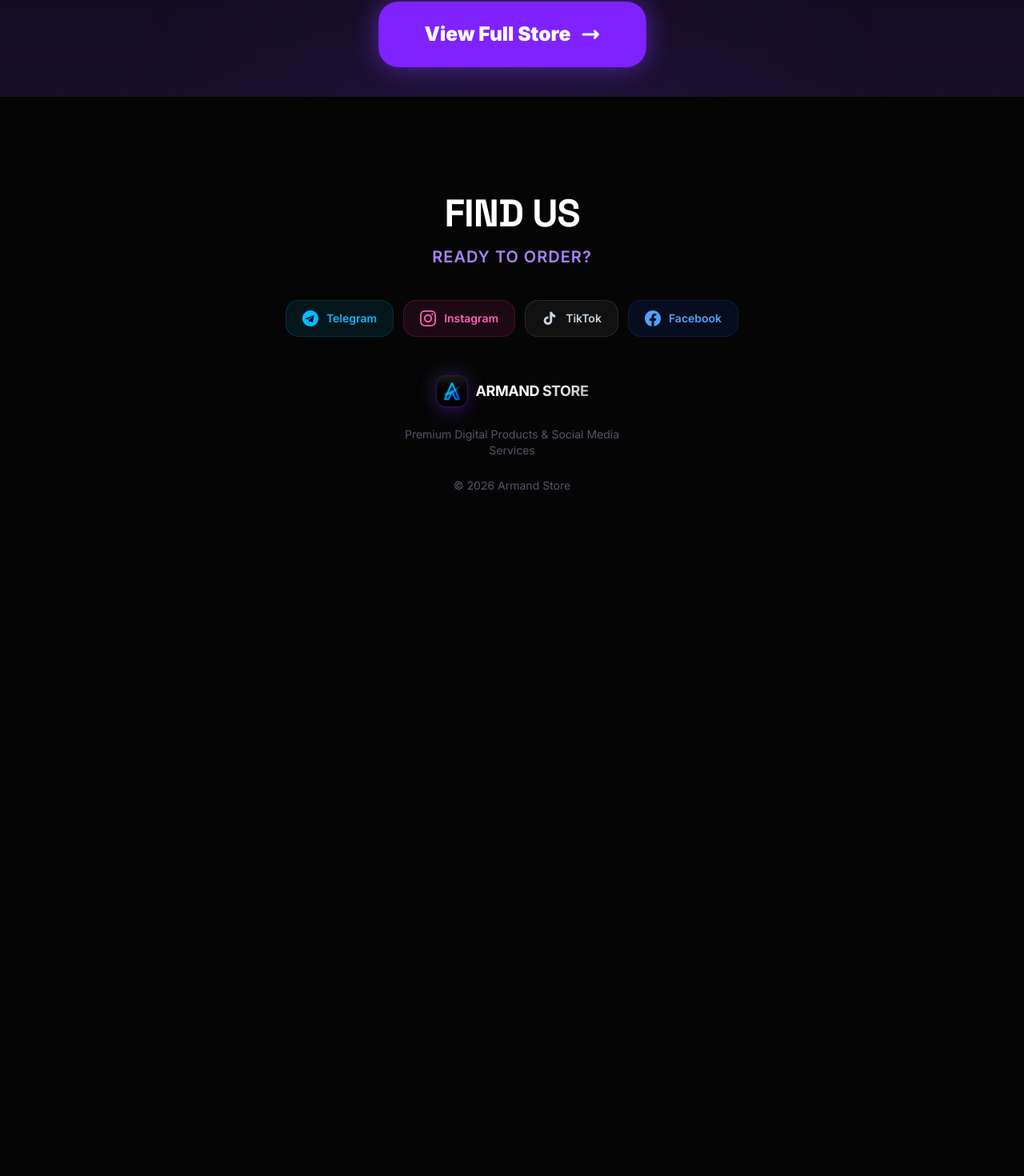
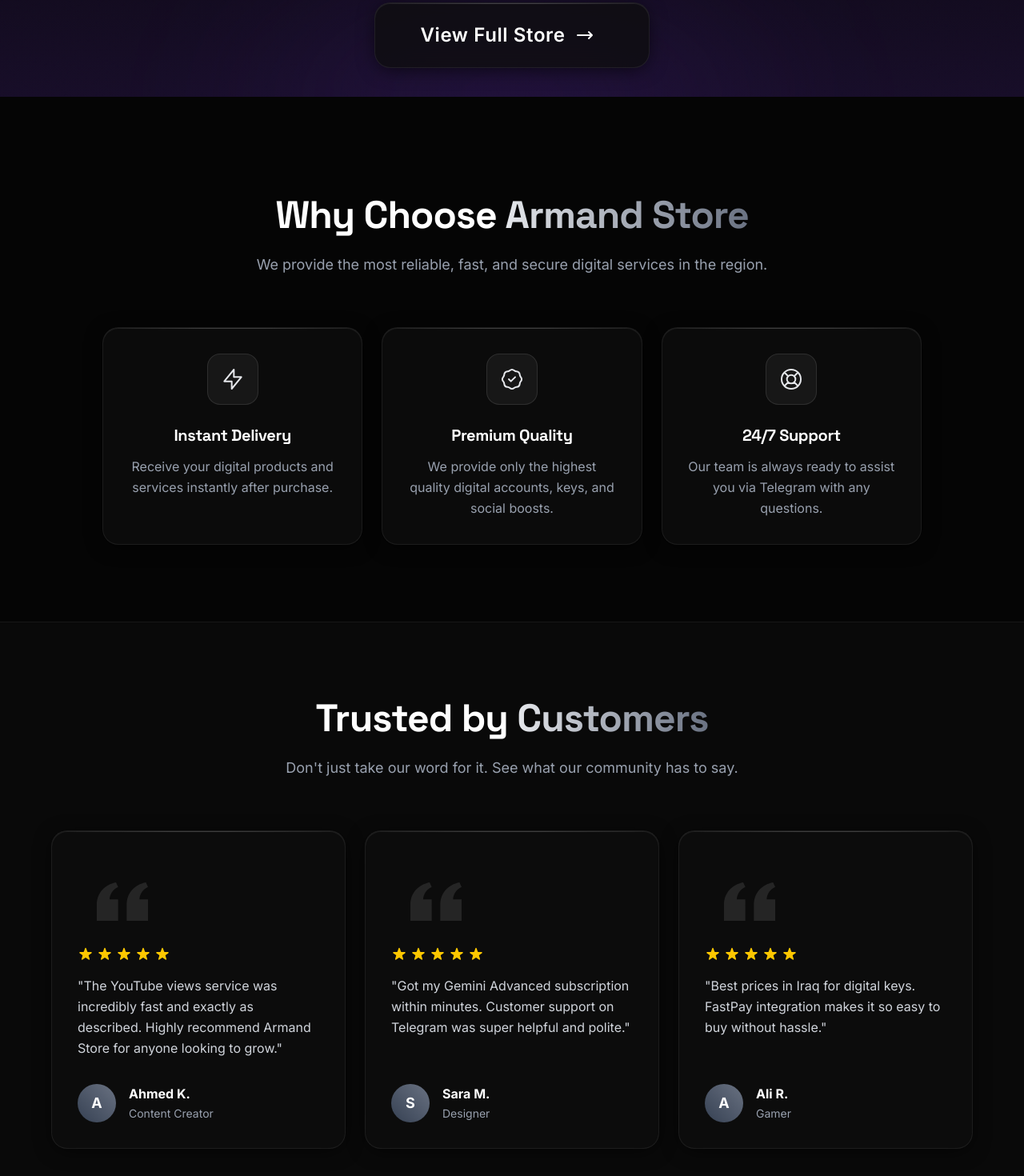
Before and after one commit to ARMAND187/Armand-store, a Next.js app: page / in a window 1280 px wide. Shown: the part 679-2149 px from the top of the page at 80% size. Before the commit the page ends 1336 px from the top, so only its background shows below. Built offline with nearby package versions, Linux system fonts and the light colour scheme.

Commit message:
feat: redesign home page with new features, reviews, scroll animations, and button styles

```diff
--- a/app/page.tsx
+++ b/app/page.tsx
@@ -3,6 +3,9 @@
 import SocialSection from "@/components/SocialSection";
 import Footer from "@/components/Footer";
 import Link from "next/link";
+import FeaturesSection from "@/components/FeaturesSection";
+import ReviewsSection from "@/components/ReviewsSection";
+import FadeIn from "@/components/FadeIn";
 
 export default function HomePage() {
   return (
@@ -12,19 +15,26 @@
         <Hero />
 
         {/* View Full Store Button replacing Top Products */}
+        <FadeIn direction="up">
           <section className="pb-16 flex justify-center px-4 relative z-10 -mt-8 sm:-mt-12">
-          <Link href="/store" className="inline-flex items-center gap-3 px-10 sm:px-14 py-5 sm:py-6 text-xl sm:text-2xl font-black rounded-3xl w-full sm:w-auto justify-center bg-violet-600 hover:bg-violet-500 text-white shadow-[0_0_30px_rgba(124,58,237,0.4)] animate-breathe transition-all duration-300 relative overflow-hidden group">
-            <span className="relative z-10 flex items-center gap-3">
+            <Link href="/store" className="glass-card inline-flex items-center gap-3 px-10 sm:px-14 py-5 sm:py-6 text-xl sm:text-2xl font-semibold rounded-3xl w-full sm:w-auto justify-center text-white hover:bg-white/5 transition-all duration-300 relative overflow-hidden group border border-white/10 shadow-[0_4px_30px_rgba(0,0,0,0.5)]">
+              <span className="relative z-10 flex items-center gap-3 tracking-wide">
                 View Full Store
-              <svg className="w-6 h-6 transition-transform group-hover:translate-x-1" fill="none" viewBox="0 0 24 24" stroke="currentColor" strokeWidth={3}>
+                <svg className="w-6 h-6 transition-transform group-hover:translate-x-1" fill="none" viewBox="0 0 24 24" stroke="currentColor" strokeWidth={2}>
                   <path strokeLinecap="round" strokeLinejoin="round" d="M17 8l4 4m0 0l-4 4m4-4H3" />
                 </svg>
               </span>
               <div className="absolute inset-0 bg-gradient-to-r from-transparent via-white/10 to-transparent -translate-x-full group-hover:animate-shimmer" />
             </Link>
           </section>
+        </FadeIn>
 
+        <FeaturesSection />
+        <ReviewsSection />
+
+        <FadeIn direction="up">
           <SocialSection />
+        </FadeIn>
       </main>
       <Footer />
     </>
--- /dev/null
+++ b/components/FadeIn.tsx
@@ -0,0 +1,36 @@
+"use client";
+
+import { motion } from "framer-motion";
+import { ReactNode } from "react";
+
+export default function FadeIn({
+  children,
+  delay = 0,
+  direction = "up",
+  className = "",
+}: {
+  children: ReactNode;
+  delay?: number;
+  direction?: "up" | "down" | "left" | "right" | "none";
+  className?: string;
+}) {
+  const directions = {
+    up: { y: 40, x: 0 },
+    down: { y: -40, x: 0 },
+    left: { x: 40, y: 0 },
+    right: { x: -40, y: 0 },
+    none: { x: 0, y: 0 },
+  };
+
+  return (
+    <motion.div
+      initial={{ opacity: 0, ...directions[direction] }}
+      whileInView={{ opacity: 1, x: 0, y: 0 }}
+      viewport={{ once: true, margin: "-100px" }}
+      transition={{ duration: 0.8, delay, ease: [0.21, 0.47, 0.32, 0.98] }}
+      className={className}
+    >
+      {children}
+    </motion.div>
+  );
+}
--- /dev/null
+++ b/components/FeaturesSection.tsx
@@ -0,0 +1,64 @@
+import FadeIn from "./FadeIn";
+
+const features = [
+  {
+    title: "Instant Delivery",
+    description: "Receive your digital products and services instantly after purchase.",
+    icon: (
+      <svg className="w-8 h-8" fill="none" viewBox="0 0 24 24" stroke="currentColor">
+        <path strokeLinecap="round" strokeLinejoin="round" strokeWidth={1.5} d="M13 10V3L4 14h7v7l9-11h-7z" />
+      </svg>
+    ),
+  },
+  {
+    title: "Premium Quality",
+    description: "We provide only the highest quality digital accounts, keys, and social boosts.",
+    icon: (
+      <svg className="w-8 h-8" fill="none" viewBox="0 0 24 24" stroke="currentColor">
+        <path strokeLinecap="round" strokeLinejoin="round" strokeWidth={1.5} d="M9 12l2 2 4-4M7.835 4.697a3.42 3.42 0 001.946-.806 3.42 3.42 0 014.438 0 3.42 3.42 0 001.946.806 3.42 3.42 0 013.138 3.138 3.42 3.42 0 00.806 1.946 3.42 3.42 0 010 4.438 3.42 3.42 0 00-.806 1.946 3.42 3.42 0 01-3.138 3.138 3.42 3.42 0 00-1.946.806 3.42 3.42 0 01-4.438 0 3.42 3.42 0 00-1.946-.806 3.42 3.42 0 01-3.138-3.138 3.42 3.42 0 00-.806-1.946 3.42 3.42 0 010-4.438 3.42 3.42 0 00.806-1.946 3.42 3.42 0 013.138-3.138z" />
+      </svg>
+    ),
+  },
+  {
+    title: "24/7 Support",
+    description: "Our team is always ready to assist you via Telegram with any questions.",
+    icon: (
+      <svg className="w-8 h-8" fill="none" viewBox="0 0 24 24" stroke="currentColor">
+        <path strokeLinecap="round" strokeLinejoin="round" strokeWidth={1.5} d="M18.364 5.636l-3.536 3.536m0 5.656l3.536 3.536M9.172 9.172L5.636 5.636m3.536 9.192l-3.536 3.536M21 12a9 9 0 11-18 0 9 9 0 0118 0zm-5 0a4 4 0 11-8 0 4 4 0 018 0z" />
+      </svg>
+    ),
+  },
+];
+
+export default function FeaturesSection() {
+  return (
+    <section className="py-24 relative z-10 px-4">
+      <div className="max-w-5xl mx-auto">
+        <FadeIn direction="up">
+          <div className="text-center mb-16">
+            <h2 className="text-3xl md:text-5xl font-black mb-6 tracking-tight text-white">
+              Why Choose <span className="text-transparent bg-clip-text bg-gradient-to-r from-gray-200 to-gray-500">Armand Store</span>
+            </h2>
+            <p className="text-gray-400 text-lg max-w-2xl mx-auto">
+              We provide the most reliable, fast, and secure digital services in the region.
+            </p>
+          </div>
+        </FadeIn>
+
+        <div className="grid grid-cols-1 md:grid-cols-3 gap-6">
+          {features.map((feature, i) => (
+            <FadeIn key={i} delay={i * 0.1} direction="up">
+              <div className="glass-card p-8 rounded-3xl h-full flex flex-col items-center text-center group hover:bg-white/5 transition-all duration-300">
+                <div className="w-16 h-16 rounded-2xl bg-white/5 border border-white/10 flex items-center justify-center text-gray-200 mb-6 group-hover:scale-110 transition-transform duration-300">
+                  {feature.icon}
+                </div>
+                <h3 className="text-xl font-bold text-white mb-3">{feature.title}</h3>
+                <p className="text-gray-400 leading-relaxed">{feature.description}</p>
+              </div>
+            </FadeIn>
+          ))}
+        </div>
+      </div>
+    </section>
+  );
+}
--- /dev/null
+++ b/components/ReviewsSection.tsx
@@ -0,0 +1,86 @@
+import FadeIn from "./FadeIn";
+
+const reviews = [
+  {
+    name: "Ahmed K.",
+    role: "Content Creator",
+    text: "The YouTube views service was incredibly fast and exactly as described. Highly recommend Armand Store for anyone looking to grow.",
+    rating: 5,
+  },
+  {
+    name: "Sara M.",
+    role: "Designer",
+    text: "Got my Gemini Advanced subscription within minutes. Customer support on Telegram was super helpful and polite.",
+    rating: 5,
+  },
+  {
+    name: "Ali R.",
+    role: "Gamer",
+    text: "Best prices in Iraq for digital keys. FastPay integration makes it so easy to buy without hassle.",
+    rating: 5,
+  },
+];
+
+function StarRating({ rating }: { rating: number }) {
+  return (
+    <div className="flex gap-1 mb-4 text-yellow-400">
+      {[...Array(5)].map((_, i) => (
+        <svg
+          key={i}
+          className={`w-5 h-5 ${i < rating ? "fill-current" : "text-gray-600 stroke-current fill-none"}`}
+          viewBox="0 0 24 24"
+        >
+          <path strokeLinecap="round" strokeLinejoin="round" strokeWidth={1} d="M11.049 2.927c.3-.921 1.603-.921 1.902 0l1.519 4.674a1 1 0 00.95.69h4.915c.969 0 1.371 1.24.588 1.81l-3.976 2.888a1 1 0 00-.363 1.118l1.518 4.674c.3.922-.755 1.688-1.538 1.118l-3.976-2.888a1 1 0 00-1.176 0l-3.976 2.888c-.783.57-1.838-.197-1.538-1.118l1.518-4.674a1 1 0 00-.363-1.118l-3.976-2.888c-.784-.57-.38-1.81.588-1.81h4.914a1 1 0 00.951-.69l1.519-4.674z" />
+        </svg>
+      ))}
+    </div>
+  );
+}
+
+export default function ReviewsSection() {
+  return (
+    <section className="py-24 relative z-10 px-4 bg-white/[0.02] border-y border-white/5">
+      <div className="max-w-6xl mx-auto">
+        <FadeIn direction="up">
+          <div className="text-center mb-16">
+            <h2 className="text-3xl md:text-5xl font-black mb-6 tracking-tight text-white">
+              Trusted by <span className="text-transparent bg-clip-text bg-gradient-to-r from-gray-200 to-gray-500">Customers</span>
+            </h2>
+            <p className="text-gray-400 text-lg max-w-2xl mx-auto">
+              Don't just take our word for it. See what our community has to say.
+            </p>
+          </div>
+        </FadeIn>
+
+        <div className="grid grid-cols-1 md:grid-cols-3 gap-6">
+          {reviews.map((review, i) => (
+            <FadeIn key={i} delay={i * 0.1} direction="up">
+              <div className="glass-card p-8 rounded-3xl h-full flex flex-col relative overflow-hidden group">
+                <div className="absolute top-0 right-0 p-6 opacity-10 group-hover:opacity-20 transition-opacity">
+                  <svg className="w-16 h-16 text-white" fill="currentColor" viewBox="0 0 24 24">
+                    <path d="M14.017 21v-7.391c0-5.704 3.731-9.57 8.983-10.609l.995 2.151c-2.432.917-3.995 3.638-3.995 5.849h4v10h-9.983zm-14.017 0v-7.391c0-5.704 3.748-9.57 9-10.609l.996 2.151c-2.433.917-3.996 3.638-3.996 5.849h3.983v10h-9.983z" />
+                  </svg>
+                </div>
+
+                <StarRating rating={review.rating} />
+                <p className="text-gray-300 leading-relaxed mb-8 relative z-10 flex-1">
+                  "{review.text}"
+                </p>
+
+                <div className="flex items-center gap-4 relative z-10">
+                  <div className="w-12 h-12 rounded-full bg-gradient-to-tr from-gray-700 to-gray-500 flex items-center justify-center text-white font-bold text-lg">
+                    {review.name.charAt(0)}
+                  </div>
+                  <div>
+                    <h4 className="text-white font-bold">{review.name}</h4>
+                    <span className="text-sm text-gray-400">{review.role}</span>
+                  </div>
+                </div>
+              </div>
+            </FadeIn>
+          ))}
+        </div>
+      </div>
+    </section>
+  );
+}
--- a/package.json
+++ b/package.json
@@ -12,6 +12,7 @@
     "@react-three/drei": "^10.7.8",
     "@react-three/fiber": "^9.7.0",
     "@vercel/analytics": "^2.0.1",
+    "framer-motion": "^13.1.0",
     "next": "16.3.0",
     "react": "19.2.8",
     "react-dom": "19.2.8",
```
Also changed, not shown: 1 other file (tests, documents, lock files or other folders). Lines whose indentation alone changed are shown as unchanged.
